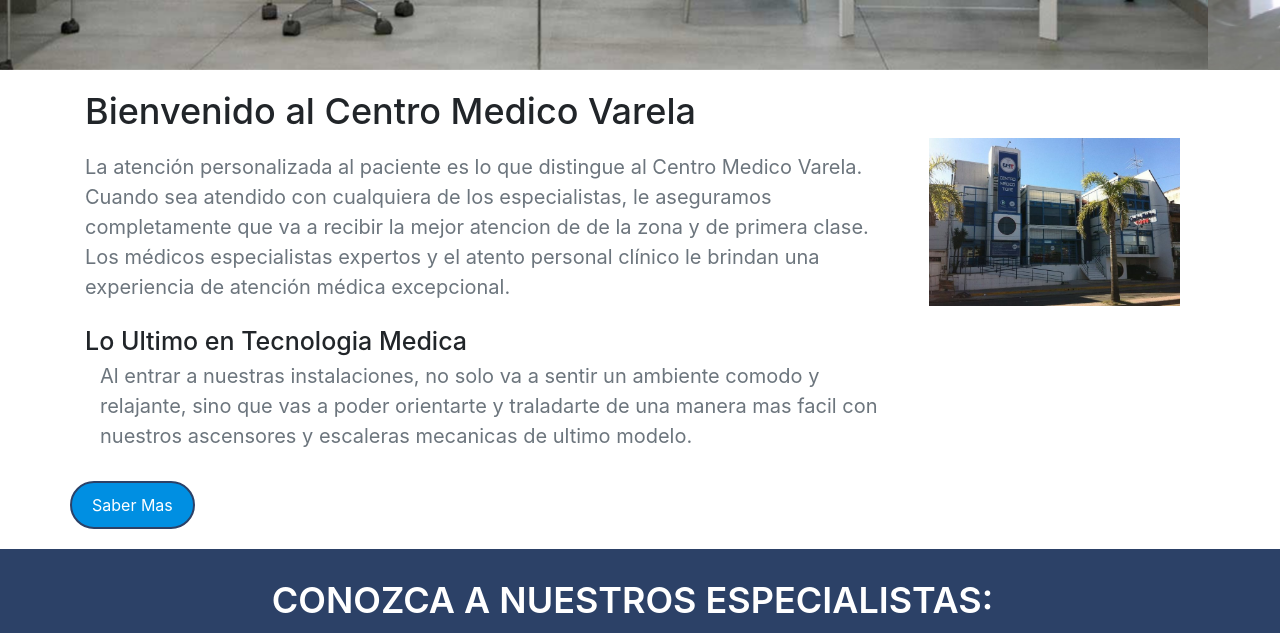
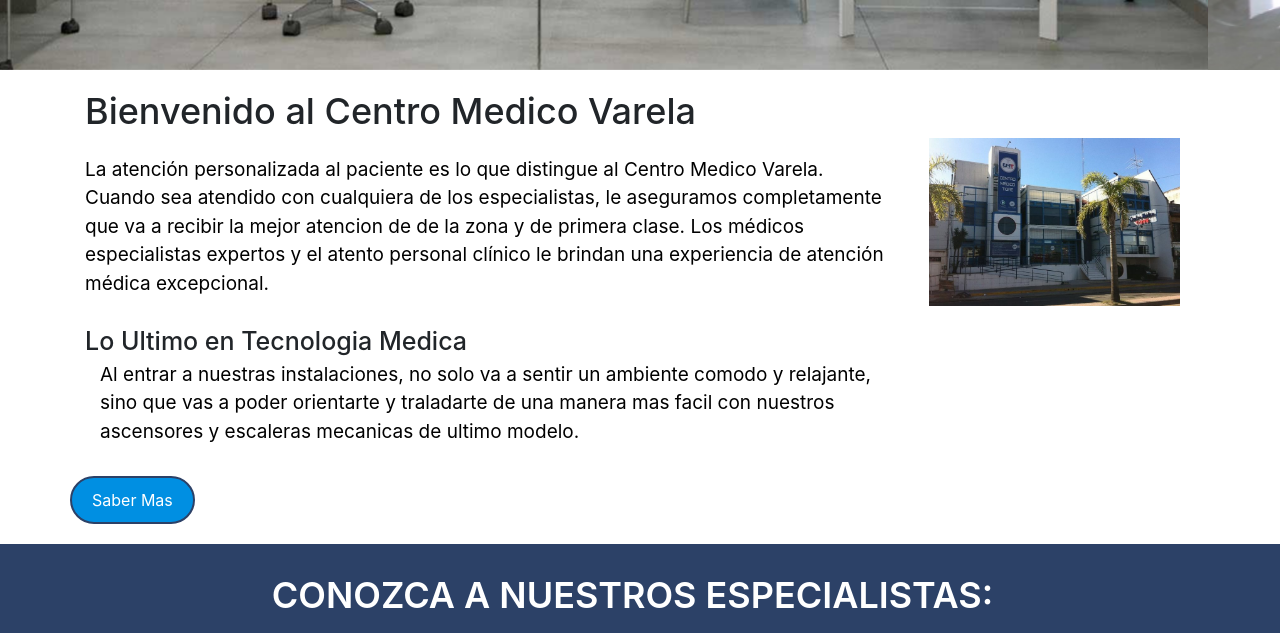
Before and after one commit to gerorajoy21/Trabajo-Final-Desarrollo-Web, a website: page index.html in a window 1280 px wide. Shown: the part 860-1493 px from the top of the page. Drawn offline with nearby package versions, Linux system fonts and the light colour scheme; files that its build step writes are made by us from their sources.

Commit message:
Cambio de color y tamanios de parrafos

```diff
--- a/scss/_general.scss
+++ b/scss/_general.scss
@@ -14,8 +14,8 @@ body{
     background-color: $beige;
 }
 p{
-    color: #6c757d;
-    font-size: 2rem;
+    color: black;
+    font-size: 1.9rem;
 }
 a{
     font-size: 1.6rem;
```
